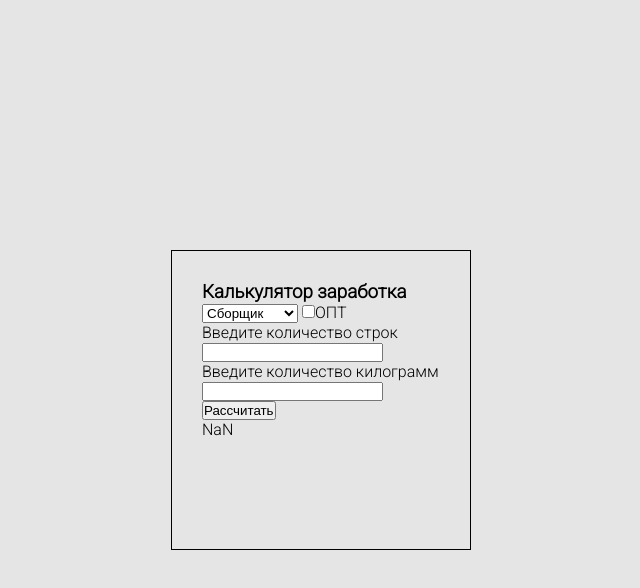
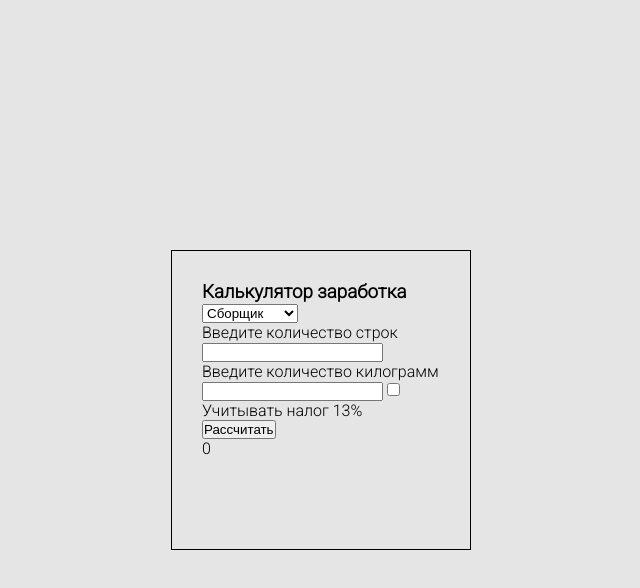
Before and after one commit to mshr1/salary_calculator, a plain HTML site: page index.html in a window 1280 px wide. Both pictures are taken after a click on the button "Рассчитать". Shown: the whole page, without its empty margins (319-959 px from the left). Drawn offline with Linux system fonts and the light colour scheme.

Commit message:
make function salary, 1 step

```diff
--- a/index.html
+++ b/index.html
@@ -19,19 +19,21 @@
   <h3 class="form-title">Калькулятор заработка</h3>
 
   <form action="" class="form">
-    <select name="" id="">
-      <option value="">Сборщик</option>
-      <option value="">Контроллер</option>
+    <select name="" id="worker">
+      <option class="collector" value="collector">Сборщик</option>
+      <option class="control" value="control">Контроллер</option>
     </select>
-    <input type="checkbox" name="" id="">ОПТ
+
     <label for="">Введите количество строк</label>
     <input class="input-position" type="number"/>
     <label for="">Введите количество килограмм</label>
     <input class="input-weight" type="number"/>
+
+    <input class="nalog" type="checkbox" name="" id="">Учитывать налог 13%
     <button class="btn-addition" type="button">Рассчитать</button>
 
   </form>
-  <p class="text-output"></p>
+  <p class="text-output">Ваш заработок</p>
 </div>
 
 <script src="./js/main.js"></script>
--- a/js/main.js
+++ b/js/main.js
@@ -4,11 +4,22 @@
 // Принимает на вход параметры, позиции и килограммы,
 // из которых складывает все это в одну сумму и выводит на экран
 
-let positionsBasic = document.querySelector('.input-position'),
-  weightBasic = document.querySelector('.input-weight'),
+let positions = document.querySelector('.input-position'),
+  weight = document.querySelector('.input-weight'),
+  select = document.querySelector('#worker'),
   btn = document.querySelector('.btn-addition'),
   textOut = document.querySelector('.text-output');
 
-btn.onclick = function () {
-  textOut.innerHTML = parseInt(positionsBasic.value) * 4 + parseInt(weightBasic.value) * 0.22;
+btn.onclick = function (event) {
+  event.preventDefault();
+
+  // Controller
+
+  if (positions.value == null) {
+    textOut.innerHTML = weight.value * 0.22;
+  } else if (weight.value == null) {
+    textOut.innerHTML = positions.value * 4;
+  } else {
+    textOut.innerHTML = positions.value * 4 + weight.value * 0.22;
+  }
 }
```
Also changed, not shown: css/style.css (line endings or trailing spaces).
